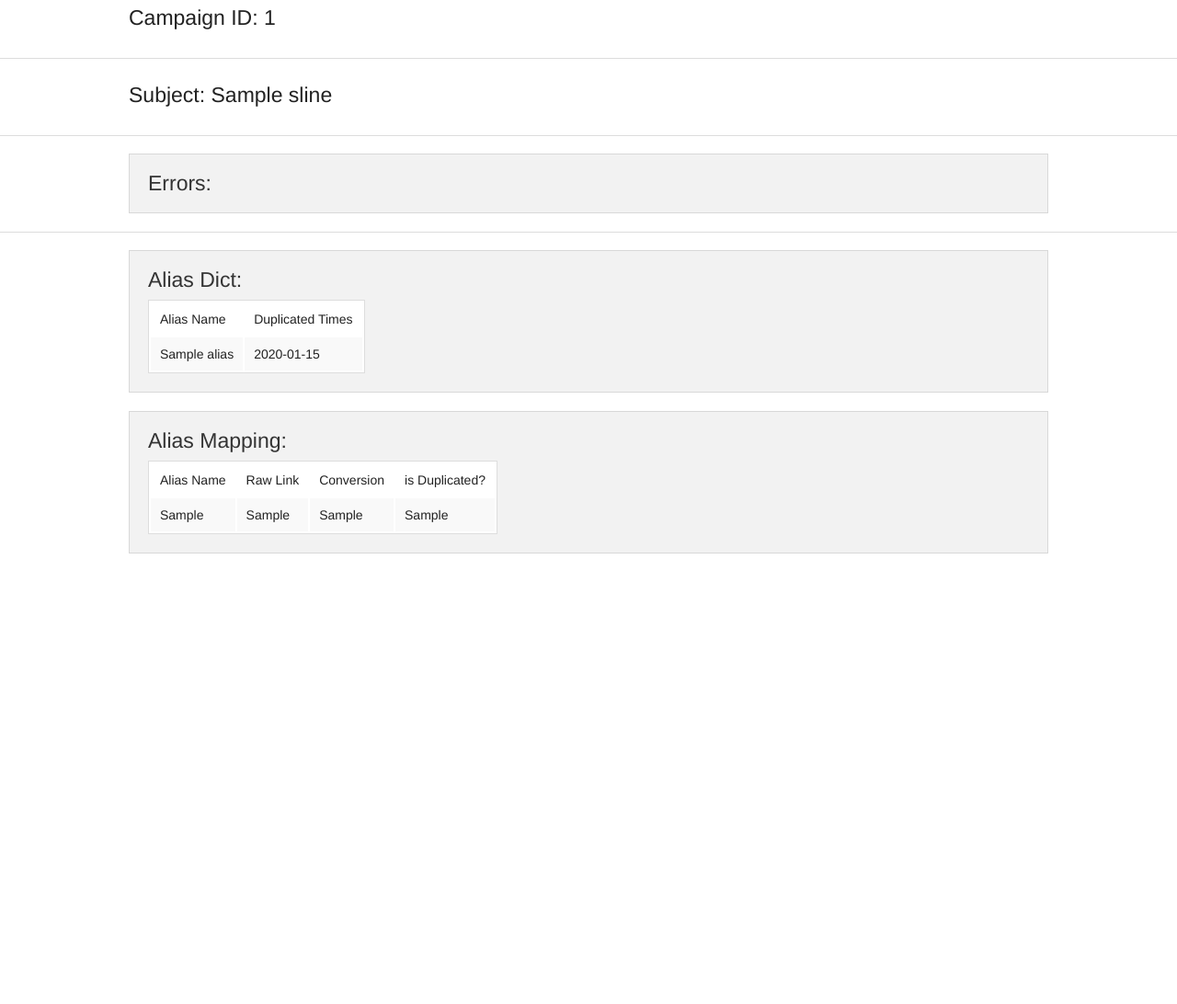
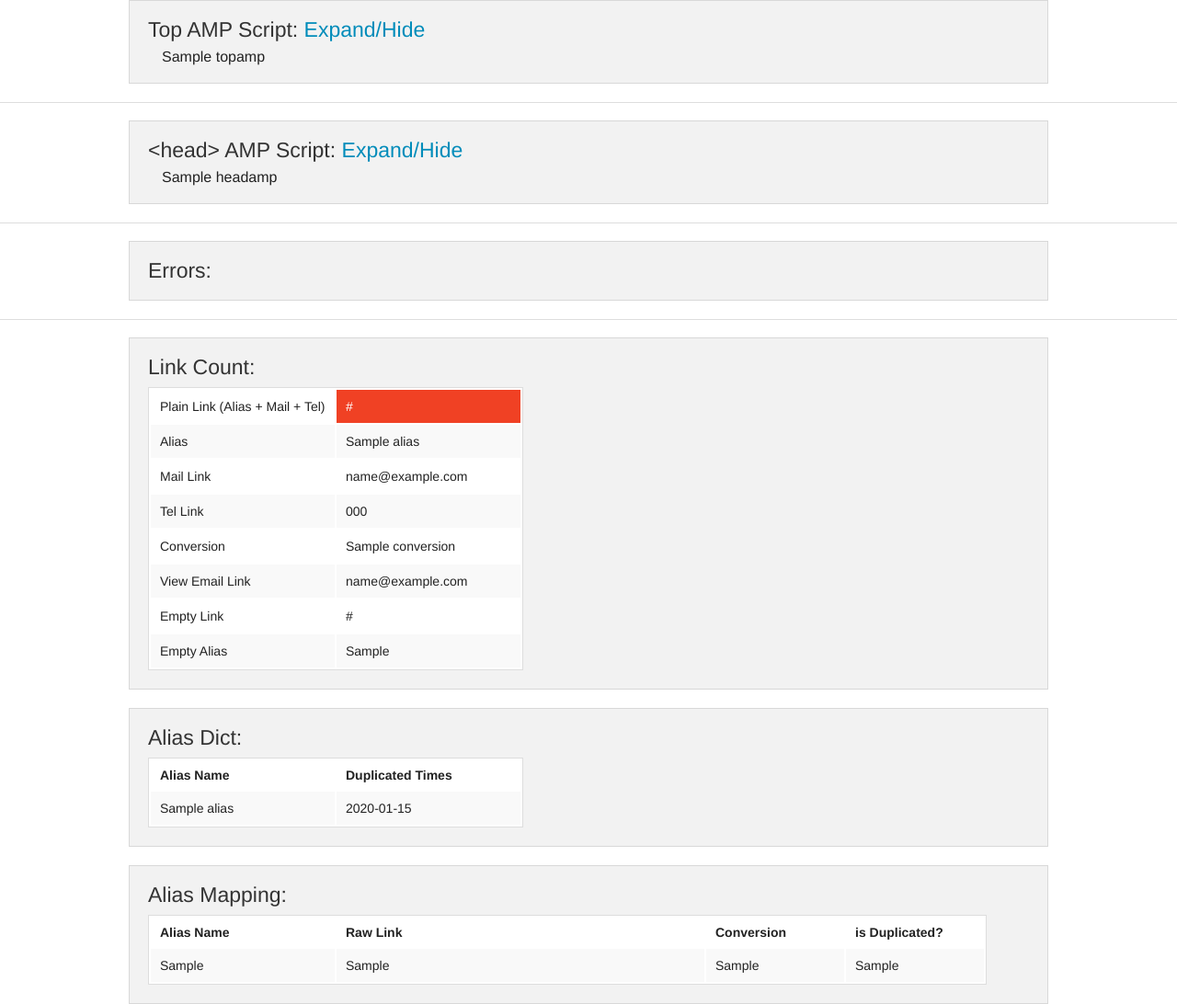
Before and after one commit to SuperMatch/email-utilities, a Django app: template QCTool/templates/QCTool/result.html in a window 1280 px wide. Shown: the whole page at 92% size. Before the commit the page ends 602 px from the top, so only its background shows below. Run offline with Django 3.2, Linux system fonts and the light colour scheme; the template is opened without the code that fills it: most values are stand-ins (such as "Sample title", 1, 10 or a date in 2020).

Commit message:
Update for amp detecting

```diff
--- a/QCTool/templates/QCTool/result.html
+++ b/QCTool/templates/QCTool/result.html
@@ -4,16 +4,40 @@
     <title>Campaign Result {% if cid %}for {{ cid }}{% endif %}</title>
     {% load staticfiles %}
     <link rel="stylesheet" type="text/css" href="{% static 'css/foundation.min.css' %}" />
+    <script src="{% static 'js/vendor/jquery.js' %}"></script>
+    <script>
+        $(function(){
+            $('.toggle').click(function(){
+                console.log('check now');
+                $(this).parents().siblings('.toggTarget').toggle();
+                return false;
+            });
+        });
+    </script>
 </head>
 <body>
-    <div class="row">
-        <h4>Campaign ID: {% if cid %}{{ cid }}{% else %}Not found{% endif %}</h4>
+    {% if topamp %}
+    <div class="row panel">
+        <h4>Top AMP Script: <a href="#" class="toggle">Expand/Hide</a></h4>
+        <div class="large-10 columns toggTarget">
+            {%  autoescape off %}
+            {{ topamp }}
+            {% endautoescape %}
+        </div>
     </div>
     <hr/>
-    <div class="row">
-        <h4>Subject: {% if cid %}{{ sline }}{% else %}Not found{% endif %}</h4>
+    {% endif %}
+    {% if headamp %}
+    <div class="row panel">
+        <h4>&lt;head&gt; AMP Script: <a href="#" class="toggle">Expand/Hide</a></h4>
+        <div class="large-10 columns toggTarget">
+            {% autoescape off %}
+            {{ headamp }}
+            {% endautoescape %}
+        </div>
     </div>
     <hr/>
+    {% endif %}
     <div class="row panel">
         <h4>Errors:</h4>
         {% if errorList %}
@@ -21,9 +45,9 @@
             {% load dict_extras %}
             {% for error in errorList %}
                 <tr>
-                    <td>Line: {{ error.0 }},</td>
-                    <td>Offset: {{ error.1 }}</td>
-                    <td>{{ errMsg|key:error.2 }}{% if error.3 %}{{ error.3 }}{% endif %}</td>
+                    <td width="200">Line: {{ error.0 }},</td>
+                    <td width="200">Offset: {{ error.1 }}</td>
+                    <td width="500">{{ errMsg|key:error.2 }}{% if error.3 %}{{ error.3 }}{% endif %}</td>
                 </tr>
             {% endfor %}
             </table>
@@ -31,17 +55,58 @@
     </div>
     <hr/>
     <div class="row panel">
+        <h4>Link Count:</h4>
+        {% if aCount %}
+            <table>
+                <tr>
+                    <td width="200">Plain Link (Alias + Mail + Tel)</td>
+                    {%  with total=aCount.alias|add:aCount.mail|add:aCount.tel %}
+                    <td width="200" {% if aCount.plain_link == total %}style="background-color: #43ac6a; color: #ffffff;"{% else %}style="background-color: #f04124; color: #ffffff;" {% endif %}>{{ aCount.plain_link }}</td>
+                    {% endwith %}
+                </tr>
+                <tr>
+                    <td width="200">Alias</td>
+                    <td width="200">{{ aCount.alias }}</td>
+                </tr>
+                <tr>
+                    <td width="200">Mail Link</td>
+                    <td width="200">{{ aCount.mail }}</td>
+                </tr>
+                <tr>
+                    <td width="200">Tel Link</td>
+                    <td width="200">{{ aCount.tel }}</td>
+                </tr>
+                <tr>
+                    <td width="200">Conversion</td>
+                    <td width="200">{{ aCount.conversion }}</td>
+                </tr>
+                <tr>
+                    <td width="200">View Email Link</td>
+                    <td width="200">{{ aCount.view_email }}</td>
+                </tr>
+                <tr>
+                    <td width="200">Empty Link</td>
+                    <td width="200" {% if aCount.empty_link > 1 %}style="background-color: #f04124; color: #ffffff;" {% endif %}>{{ aCount.empty_link }}</td>
+                </tr>
+                <tr>
+                    <td width="200">Empty Alias</td>
+                    <td width="200" {% if aCount.empty_alias > 1 %}style="background-color: #f04124; color: #ffffff;" {% endif %}>{{ aCount.empty_alias }}</td>
+                </tr>
+            </table>
+        {% endif %}
+    </div>
+    <div class="row panel">
         <h4>Alias Dict:</h4>
         {% if aliasDict %}
             <table>
                 <tr>
-                    <td>Alias Name</td>
-                    <td>Duplicated Times</td>
+                    <th class="text-left" width="200">Alias Name</th>
+                    <th class="text-left" width="200">Duplicated Times</th>
                 </tr>
             {% for alias, times in aliasDict.items %}
                 <tr>
                     <td>{{ alias }}</td>
-                    <td>{{ times }}</td>
+                    <td {% if times > 1 %}style="background-color: #f04124; color: #ffffff;" {% endif %}>{{ times }}</td>
                 </tr>
             {% endfor %}
             </table>
@@ -52,17 +117,17 @@
         {% if aliasList %}
             <table>
                 <tr>
-                    <td>Alias Name</td>
-                    <td>Raw Link</td>
-                    <td>Conversion</td>
-                    <td>is Duplicated?</td>
+                    <th class="text-left" width="200">Alias Name</th>
+                    <th class="text-left" width="400">Raw Link</th>
+                    <th class="text-left" width="150">Conversion</th>
+                    <th class="text-left" width="150">is Duplicated?</th>
                 </tr>
             {% for aliasObj in aliasList %}
                 <tr>
-                    <td>{{ aliasObj.0 }}</td>
+                    <td {% if aliasObj.0 == "None/Empty" %}style="background-color: #f04124; color: #ffffff;" {% endif %}>{{ aliasObj.0 }}</td>
                     <td>{{ aliasObj.1 }}</td>
-                    <td>{{ aliasObj.2 }}</td>
-                    <td>{{ aliasObj.3 }}</td>
+                    <td {% if aliasObj.2 == "True" %}style="background-color: #74bfdd; color: #000000;" {% elif aliasObj.2 == "False" %}style="background-color: #f08a24; color: #000000;" {% endif %}>{{ aliasObj.2 }}</td>
+                    <td {% if aliasObj.3 == "True" %}style="background-color: #f04124; color: #ffffff;" {% endif %}>{{ aliasObj.3 }}</td>
                 </tr>
             {% endfor %}
             </table>
```
